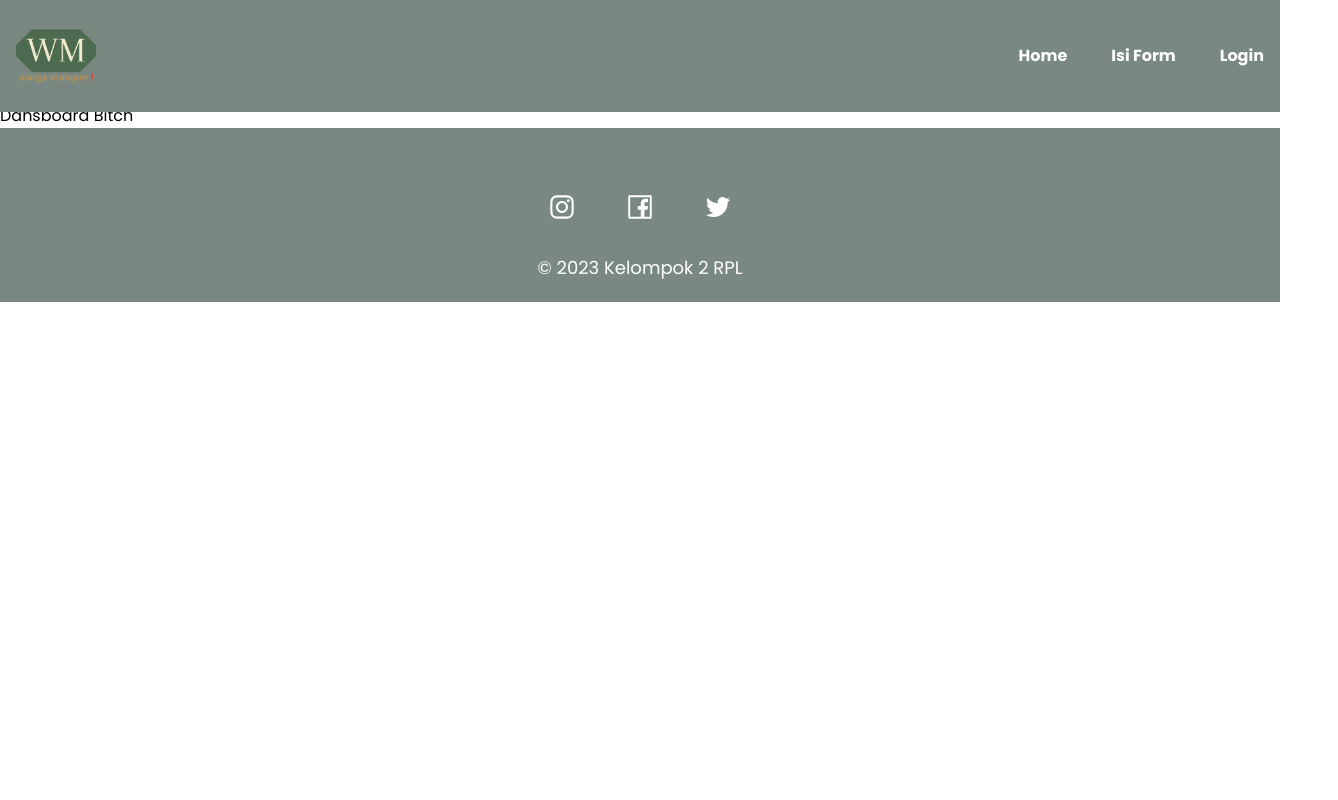
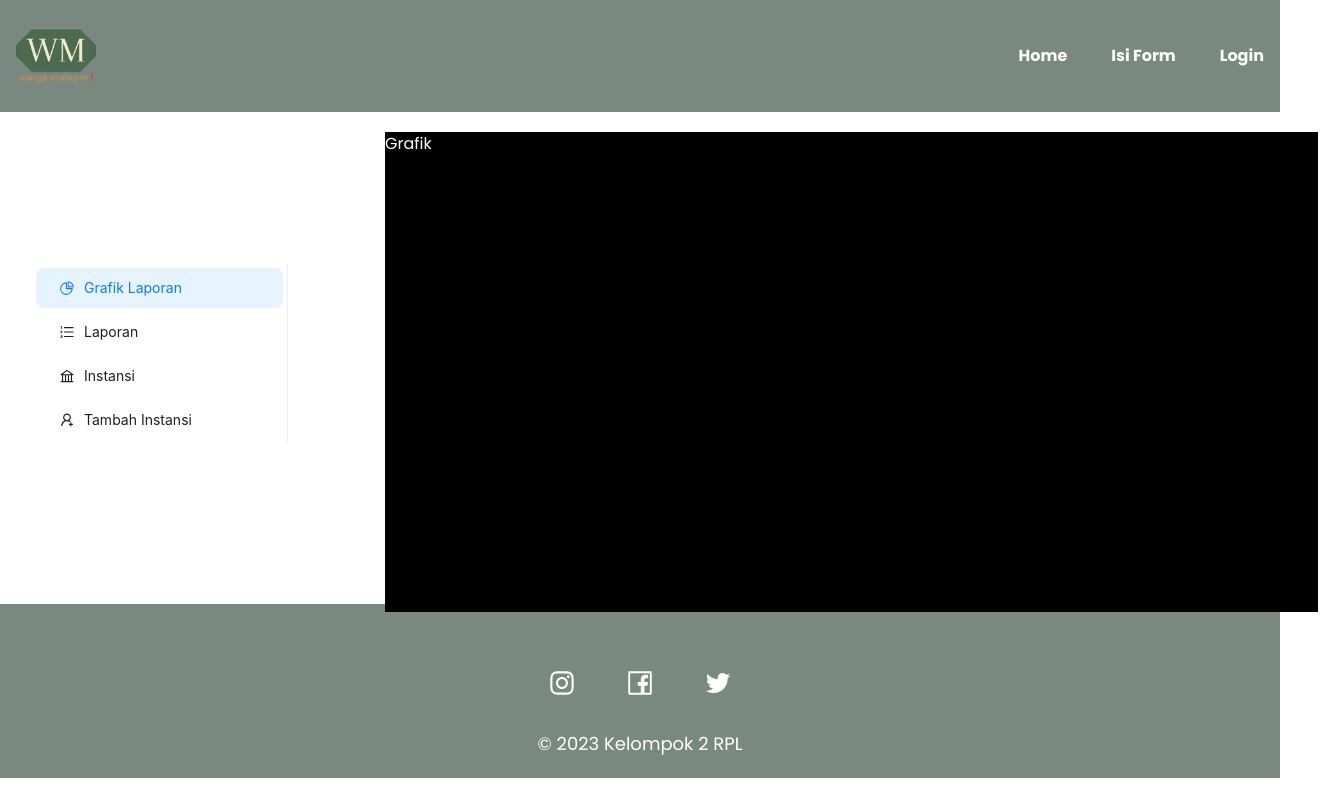
Before and after one commit to muhammadfauzanis/Tubes-RPL, a React (Create React App) app: page /dashboard in a window 1280 px wide. Shown: the whole page, 1338 px wide, since content can reach past the window. Built offline with nearby package versions, Linux system fonts and the light colour scheme.

Commit message:
Add dashboard, add instansi

```diff
--- /dev/null
+++ b/src/Components/ModalAddInstansi.jsx
@@ -0,0 +1,114 @@
+import { Button, Form, Modal, Input } from 'antd';
+import axios from 'axios';
+import { useState } from 'react';
+import { BsPlusCircle } from 'react-icons/bs';
+
+  function ModalAddInstansi(props) {
+
+    const [isModalOpen, setIsModalOpen] = useState(false);
+    const [form] = Form.useForm()
+    const showModal = () => {
+        setIsModalOpen(true);
+        console.log(props.id)
+    };
+
+    const handleCancel = () => {
+        setIsModalOpen(false);
+        form.resetFields()
+    };
+
+    const onFinish = (values) => {
+        console.log(values)
+        // axios.post(``, addRespon)
+        // .then(res => {
+
+        //     window.location.reload(false)
+        // })
+        // .catch(err => console.log(err))
+    };
+
+    const onFinishFailed = (errorInfo) => {
+        console.log('Failed:', errorInfo);
+    };
+
+    return (
+        <>
+            <Button type="primary" onClick={showModal} icon={<BsPlusCircle />} >Tambah Instansi</Button>
+
+            <Modal title="Tambah Instansi" open={isModalOpen} onCancel={handleCancel} footer={null} >
+                <Form
+                form={form}
+                name="basic"
+                labelCol={{
+                    span: 24,
+                }}
+                wrapperCol={{
+                    span: 1000,
+                }}
+                style={{
+                    width: '100%'
+                }}
+                initialValues={{
+                    remember: true,
+                }}
+                onFinish={onFinish}
+                onFinishFailed={onFinishFailed}
+                autoComplete="off"
+                layout='vertical'
+                >
+                <Form.Item
+                label="Nama Instansi"
+                name="nama"
+                rules={[
+                    {
+                    required: true,
+                    message: 'Silahkan masukkan nama instansi',
+                    },
+                ]}
+                >
+                <Input />
+                </Form.Item>
+
+                <Form.Item
+                label="Username"
+                name="username"
+                rules={[
+                    {
+                    required: true,
+                    message: 'Silahkan masukkan username',
+                    },
+                ]}
+                >
+                <Input />
+                </Form.Item>
+
+                <Form.Item
+                label="Password"
+                name="password"
+                rules={[
+                    {
+                    required: true,
+                    message: 'Silahkan masukkan kata sandi',
+                    },
+                ]}
+                >
+                <Input />
+                </Form.Item>
+
+
+                <Form.Item
+                style={{
+                  marginLeft: 180
+                }}
+                >
+                <Button type="text" htmlType="submit">
+                    Submit
+                </Button>
+                </Form.Item>
+                </Form>
+            </Modal>
+      </>
+    );
+  }
+
+  export default ModalAddInstansi;
--- a/src/Components/ModalEdit.jsx
+++ /dev/null
@@ -1,45 +0,0 @@
-import React, { useState } from 'react';
-import { Button, Modal } from 'antd';
-
-const ModalEdit = () => {
-  const [open, setOpen] = useState(false);
-  const [confirmLoading, setConfirmLoading] = useState(false);
-  const [modalText, setModalText] = useState('Content of the modal');
-
-  const showModal = () => {
-    setOpen(true);
-  };
-
-  const handleOk = () => {
-    setModalText('The modal will be closed after two seconds');
-    setConfirmLoading(true);
-    setTimeout(() => {
-      setOpen(false);
-      setConfirmLoading(false);
-    }, 2000);
-  };
-
-  const handleCancel = () => {
-    console.log('Clicked cancel button');
-    setOpen(false);
-  };
-
-  return (
-    <>
-      <Button type="primary" onClick={showModal}>
-        Open Modal with async logic
-      </Button>
-      <Modal
-        title="Title"
-        open={open}
-        onOk={handleOk}
-        confirmLoading={confirmLoading}
-        onCancel={handleCancel}
-      >
-        <p>{modalText}</p>
-      </Modal>
-    </>
-  );
-};
-
-export default ModalEdit;
--- /dev/null
+++ b/src/Components/Sidebar.jsx
@@ -0,0 +1,85 @@
+import {PieChartOutlined, OrderedListOutlined, BankOutlined, UserAddOutlined } from '@ant-design/icons';
+import {Menu } from 'antd';
+import { useEffect, useState } from 'react';
+import ModalAddInstansi from './ModalAddInstansi';
+
+  function getItem(label, key, icon, children, type) {
+    return {
+      key,
+      icon,
+      children,
+      label,
+      type,
+    };
+  }
+  const items = [
+    getItem('Grafik Laporan', '1', <PieChartOutlined />),
+    getItem('Laporan', '2', <OrderedListOutlined  />),
+    getItem('Instansi', '3', <BankOutlined />),
+    getItem('Tambah Instansi', '4', <UserAddOutlined />),
+  ];
+
+
+  function Sidebar() {
+
+    const [content, setContent] = useState()
+    const [keyContent, setKeyContent] = useState(1)
+
+    useEffect(() => {
+        switch (keyContent) {
+            case 1:
+                setContent(<h1>Grafik</h1>)
+                break;
+
+            case 2:
+                setContent(<h1>Table Laporan</h1>)
+                break;
+
+            case 3:
+                setContent(<h1>Table Instansi</h1>)
+                break;
+
+             case 4:
+                setContent(<ModalAddInstansi />)
+                break;
+
+            default:
+                setContent(<h1>Grafik</h1>)
+                break;
+        }
+    }, [keyContent])
+
+
+    return (
+        <>
+            <div
+                style={{
+                width: 256,
+                }}
+            >
+                <Menu
+                defaultSelectedKeys={['1']}
+                defaultOpenKeys={['sub1']}
+                mode="inline"
+                items={items}
+                onSelect={(e) => setKeyContent(parseInt(e.key))}
+                />
+            </div>
+
+            <div style={{
+                width: '76%',
+                height: '65%',
+                position: 'absolute',
+                top: 16,
+                left: 365,
+                backgroundColor: 'white',
+                padding: 20
+
+
+            }}>
+            <div className="text-white h-full mt-24 bg-black">{content}</div>
+            </div>
+        </>
+    );
+  };
+  export default Sidebar;
--- a/src/Pages/Dashboard.jsx
+++ b/src/Pages/Dashboard.jsx
@@ -1,18 +1,16 @@
 import Footer from "../Components/Footer";
 import Navbar from "../Components/Navbar";
+import Sidebar from "../Components/Sidebar";
 
 
 function Dashboard() {
   return (
-    <div>
       <div className="bg-[#798880] pt-20">
         <Navbar />;
-      </div>
-      <div>
-        Dahsboard Bitch
-      </div>
-
-      <Footer />
+        <div className=" h-3/4 px-8 py-40 bg-white">
+          <Sidebar />
+        </div>
+        <Footer />
     </div>
   );
 }
```
